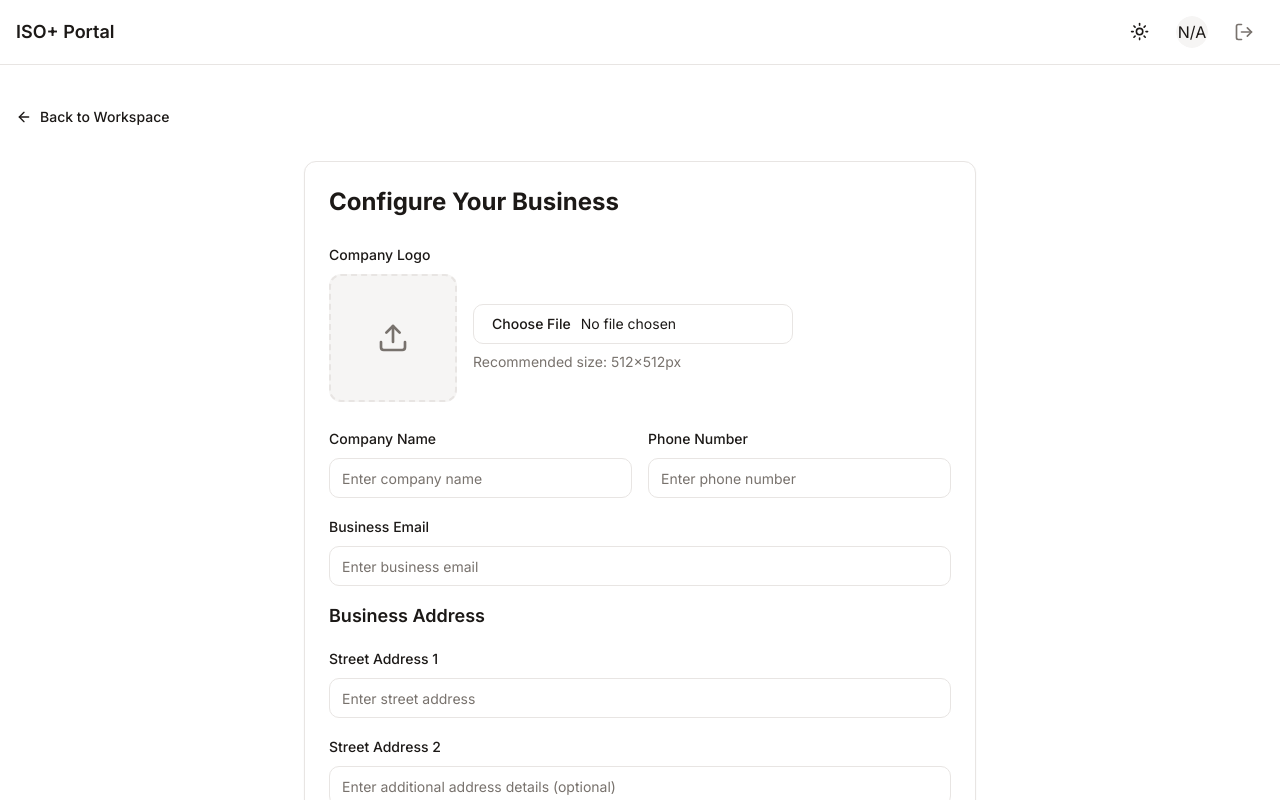
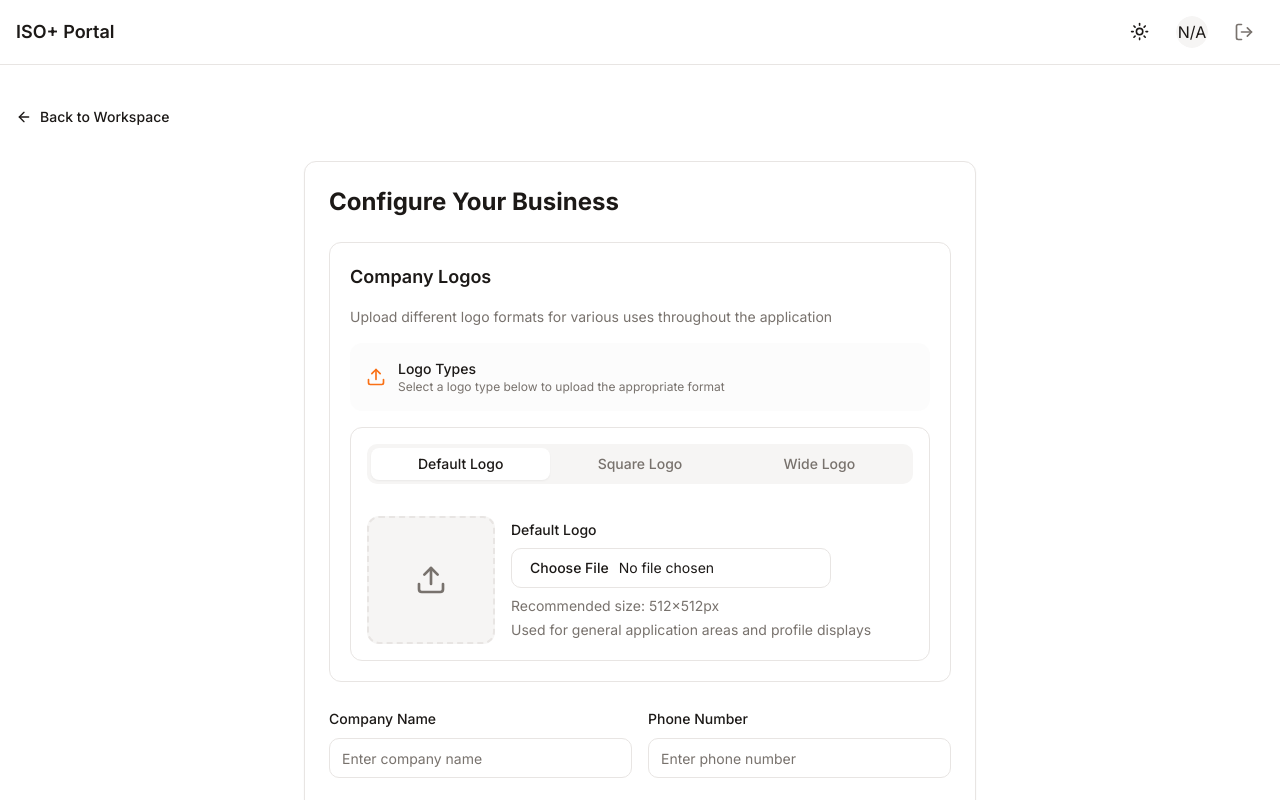
Before and after one commit to Coredev1025/ISOPlus_Portal, a Next.js app in the folder Frontend/: page /workspace/1/configure-business in a window 1280 px wide. Shown: the top 800 px of the page. Built offline with nearby package versions, Linux system fonts and the light colour scheme; no server answers.

Commit message:
update/add logo option

```diff
--- a/Frontend/app/workspace/[id]/configure-business/page.tsx
+++ b/Frontend/app/workspace/[id]/configure-business/page.tsx
@@ -17,6 +17,7 @@ import { useEffect, useState } from "react";
 import { Header } from "@/components/ui/header";
 import axios from "axios";
 import { getCookie } from "@/app/utils/cookies";
+import { Tabs, TabsContent, TabsList, TabsTrigger } from "@/components/ui/tabs";
 
 const AUSTRALIAN_STATES = [
   { value: "act", label: "Australian Capital Territory" },
@@ -34,7 +35,14 @@ export default function ConfigureBusinessPage() {
   const pathname = usePathname();
   const id = pathname.split("/")[2];
   const [logoFile, setLogoFile] = useState<File | null>(null);
-  const [logoPreview, setLogoPreview] = useState<string | null>(null);
+  const [squareLogoFile, setSquareLogoFile] = useState<File | null>(null);
+  const [wideLogoFile, setWideLogoFile] = useState<File | null>(null);
+  const [defaultLogoPreview, setDefaultLogoPreview] = useState<string | null>(null);
+  const [squareLogoPreview, setSquareLogoPreview] = useState<string | null>(null);
+  const [wideLogoPreview, setWideLogoPreview] = useState<string | null>(null);
+  const [showSuccess, setShowSuccess] = useState(false);
+  const [showError, setShowError] = useState(false);
+
   const [formData, setFormData] = useState({
     name: "",
     phone: "",
@@ -48,8 +56,6 @@ export default function ConfigureBusinessPage() {
     acn: "",
     workspaceId: id,
   });
-  const [showSuccess, setShowSuccess] = useState(false);
-  const [showError, setShowError] = useState(false);
 
   useEffect(() => {
     // Fetch the saved business profile data when the page loads
@@ -57,6 +63,7 @@ export default function ConfigureBusinessPage() {
       try {
         const response = await axios.get(`${process.env.NEXT_PUBLIC_BACKEND_URL}/api/business/profile`, { headers: { token: getCookie("token") }, params: { workspaceId: id } });
         const data = response.data;
+        console.log(data);
         setFormData({
           name: data.name || "",
           phone: data.phone || "",
@@ -70,8 +77,14 @@ export default function ConfigureBusinessPage() {
           acn: data.acn || "",
           workspaceId: id
         });
-        if (data.logo) {
-          setLogoPreview(`${process.env.NEXT_PUBLIC_BACKEND_URL}/api/business${data.logo}`);
+        if (data.defaultLogo) {
+          setDefaultLogoPreview(`${process.env.NEXT_PUBLIC_BACKEND_URL}/api/business${data.defaultLogo}`);
+        }
+        if (data.defaultLogo) {
+          setSquareLogoPreview(`${process.env.NEXT_PUBLIC_BACKEND_URL}/api/business${data.squareLogo}`);
+        }
+        if (data.defaultLogo) {
+          setWideLogoPreview(`${process.env.NEXT_PUBLIC_BACKEND_URL}/api/business${data.wideLogo}`);
         }
       } catch (error) {
         console.error("Failed to fetch business profile:", error);
@@ -81,13 +94,17 @@ export default function ConfigureBusinessPage() {
     fetchBusinessProfile();
   }, []);
 
-  const handleLogoChange = (e: React.ChangeEvent<HTMLInputElement>) => {
+  const handleLogoChange = (
+    e: React.ChangeEvent<HTMLInputElement>,
+    setPreview: React.Dispatch<React.SetStateAction<string | null>>,
+    setFile: React.Dispatch<React.SetStateAction<File | null>>
+  ) => {
     const file = e.target.files?.[0];
     if (file) {
-      setLogoFile(file);
+      setFile(file);
       const reader = new FileReader();
       reader.onloadend = () => {
-        setLogoPreview(reader.result as string);
+        setPreview(reader.result as string);
       };
       reader.readAsDataURL(file);
     }
@@ -108,7 +125,13 @@ export default function ConfigureBusinessPage() {
         formDataToSend.append(key, formData[key as keyof typeof formData]);
       });
       if (logoFile) {
-        formDataToSend.append("logo", logoFile);
+        formDataToSend.append("defaultLogo", logoFile);
+      }
+      if (squareLogoFile) {
+        formDataToSend.append("squareLogo", squareLogoFile);
+      }
+      if (wideLogoFile) {
+        formDataToSend.append("wideLogo", wideLogoFile);
       }
 
       const response = await axios.put(`${process.env.NEXT_PUBLIC_BACKEND_URL}/api/business/profile`, formDataToSend, {
@@ -140,27 +163,42 @@ export default function ConfigureBusinessPage() {
         <Card className="max-w-2xl mx-auto p-6">
           <h1 className="text-2xl font-bold mb-6">Configure Your Business</h1>
 
-          {showSuccess && (
-            <div className="mb-4 p-4 text-green-700 bg-green-100 rounded">
-              Business profile saved successfully!
+          <div className="space-y-6">
+            <div className="space-y-4 border rounded-lg p-5">
+              <h3 className="text-lg font-semibold">Company Logos</h3>
+              <p className="text-sm text-muted-foreground">
+                Upload different logo formats for various uses throughout the application
+              </p>
+
+              <div className="bg-muted/30 p-4 rounded-lg mb-4">
+                <div className="flex items-center gap-3">
+                  <Upload className="h-5 w-5 text-primary" />
+                  <div>
+                    <h4 className="text-sm font-medium">Logo Types</h4>
+                    <p className="text-xs text-muted-foreground">
+                      Select a logo type below to upload the appropriate format
+                    </p>
                   </div>
-          )}
+                </div>
+              </div>
 
-          {showError && (
-            <div className="mb-4 p-4 text-green-700 bg-green-100 rounded">
-              Business profile saved failed, please input information correctly!
-            </div>
-          )}
+              <div className="border rounded-lg p-4">
+                <Tabs defaultValue="default" className="space-y-4">
+                  <TabsList className="grid grid-cols-3 w-full">
+                    <TabsTrigger value="default">Default Logo</TabsTrigger>
+                    <TabsTrigger value="square">Square Logo</TabsTrigger>
+                    <TabsTrigger value="wide">Wide Logo</TabsTrigger>
+                  </TabsList>
 
-          <div className="space-y-6">
-            <div className="space-y-2">
-              <Label>Company Logo</Label>
+                  <TabsContent value="default" className="pt-4">
                     <div className="flex items-center gap-4">
-                <div className="w-32 h-32 border-2 border-dashed rounded-lg flex items-center justify-center bg-muted">
-                  {logoPreview ? (
+                      <div
+                        className="w-32 h-32 border-2 border-dashed rounded-lg flex items-center justify-center bg-muted"
+                      >
+                        {defaultLogoPreview ? (
                           <img
-                      src={logoPreview}
-                      alt="Preview"
+                            src={defaultLogoPreview}
+                            alt="Default Logo Preview"
                             className="w-full h-full object-contain"
                           />
                         ) : (
@@ -168,16 +206,89 @@ export default function ConfigureBusinessPage() {
                         )}
                       </div>
                       <div>
+                        <h4 className="text-sm font-medium mb-2">Default Logo</h4>
                         <Input
                           type="file"
                           accept="image/*"
-                    onChange={handleLogoChange}
+                          onChange={(e) => handleLogoChange(e, setDefaultLogoPreview, setLogoFile)}
                           className="max-w-xs"
                         />
                         <p className="text-sm text-muted-foreground mt-2">
                           Recommended size: 512x512px
                         </p>
+                        <p className="text-sm text-muted-foreground mt-1">
+                          Used for general application areas and profile displays
+                        </p>
                       </div>
+                    </div>
+                  </TabsContent>
+
+                  <TabsContent value="square" className="pt-4">
+                    <div className="flex items-center gap-4">
+                      <div
+                        className="w-32 h-32 border-2 border-dashed rounded-lg flex items-center justify-center bg-muted"
+                      >
+                        {squareLogoPreview ? (
+                          <img
+                            src={squareLogoPreview}
+                            alt="Square Logo Preview"
+                            className="w-full h-full object-contain"
+                          />
+                        ) : (
+                          <Upload className="h-8 w-8 text-muted-foreground" />
+                        )}
+                      </div>
+                      <div>
+                        <h4 className="text-sm font-medium mb-2">Square Logo</h4>
+                        <Input
+                          type="file"
+                          accept="image/*"
+                          onChange={(e) => handleLogoChange(e, setSquareLogoPreview, setSquareLogoFile)}
+                          className="max-w-xs"
+                        />
+                        <p className="text-sm text-muted-foreground mt-2">
+                          Recommended size: 256x256px
+                        </p>
+                        <p className="text-sm text-muted-foreground mt-1">
+                          Used for app icons, avatars, and compact displays
+                        </p>
+                      </div>
+                    </div>
+                  </TabsContent>
+
+                  <TabsContent value="wide" className="pt-4">
+                    <div className="flex items-center gap-4">
+                      <div
+                        className="w-48 h-24 border-2 border-dashed rounded-lg flex items-center justify-center bg-muted"
+                      >
+                        {wideLogoPreview ? (
+                          <img
+                            src={wideLogoPreview}
+                            alt="Wide Logo Preview"
+                            className="w-full h-full object-contain"
+                          />
+                        ) : (
+                          <Upload className="h-8 w-8 text-muted-foreground" />
+                        )}
+                      </div>
+                      <div>
+                        <h4 className="text-sm font-medium mb-2">Wide Logo</h4>
+                        <Input
+                          type="file"
+                          accept="image/*"
+                          onChange={(e) => handleLogoChange(e, setWideLogoPreview, setWideLogoFile)}
+                          className="max-w-xs"
+                        />
+                        <p className="text-sm text-muted-foreground mt-2">
+                          Recommended size: 512x128px
+                        </p>
+                        <p className="text-sm text-muted-foreground mt-1">
+                          Used for headers, footers, and document letterheads
+                        </p>
+                      </div>
+                    </div>
+                  </TabsContent>
+                </Tabs>
               </div>
             </div>
 
@@ -309,6 +420,17 @@ export default function ConfigureBusinessPage() {
               Save Business Configuration
             </Button>
           </div>
+          {showSuccess && (
+            <div className="mb-4 p-4 text-green-700 bg-green-100 rounded">
+              Business profile saved successfully!
+            </div>
+          )}
+
+          {showError && (
+            <div className="mb-4 p-4 text-green-700 bg-green-100 rounded">
+              Business profile saved failed, please input information correctly!
+            </div>
+          )}
         </Card>
       </div>
     </div>
```
Also changed, not shown: 2 other files (tests, documents, lock files or other folders). Lines whose indentation alone changed are shown as unchanged.
